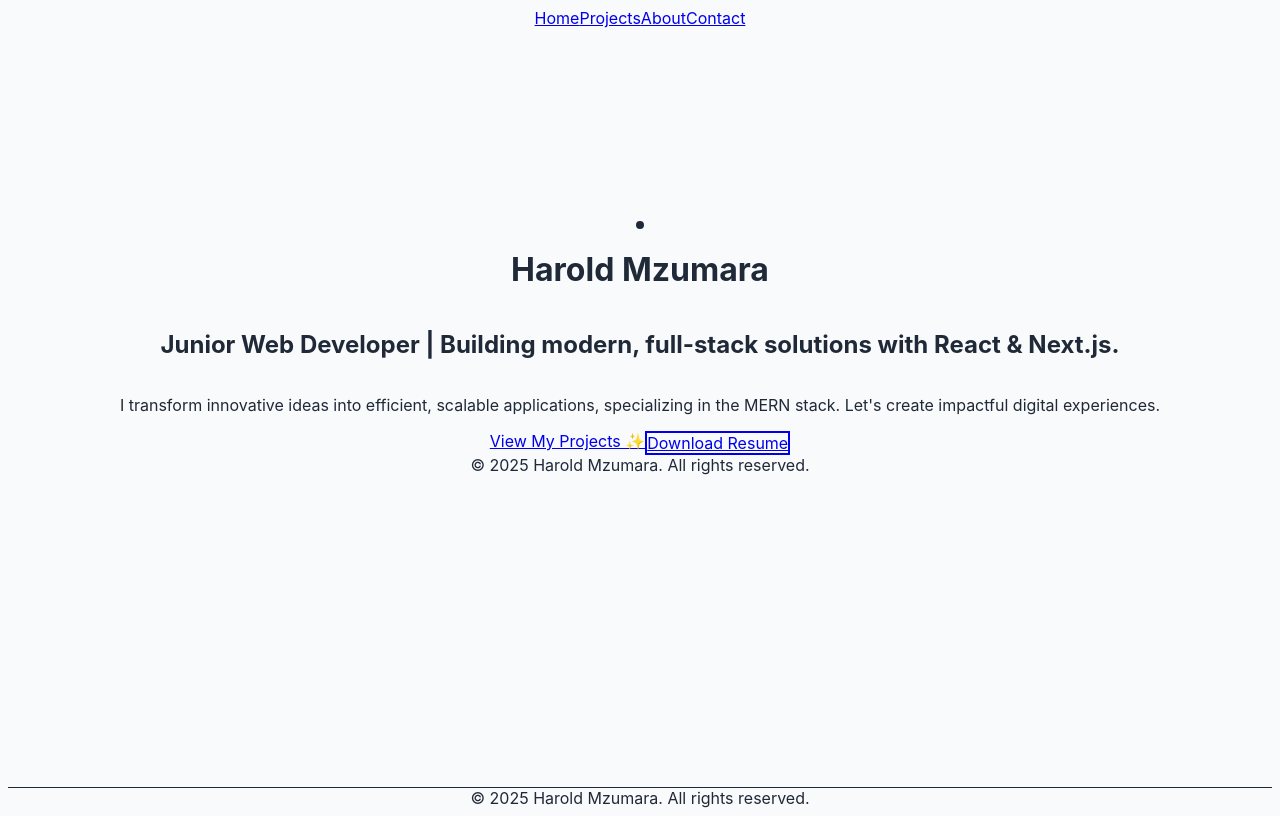
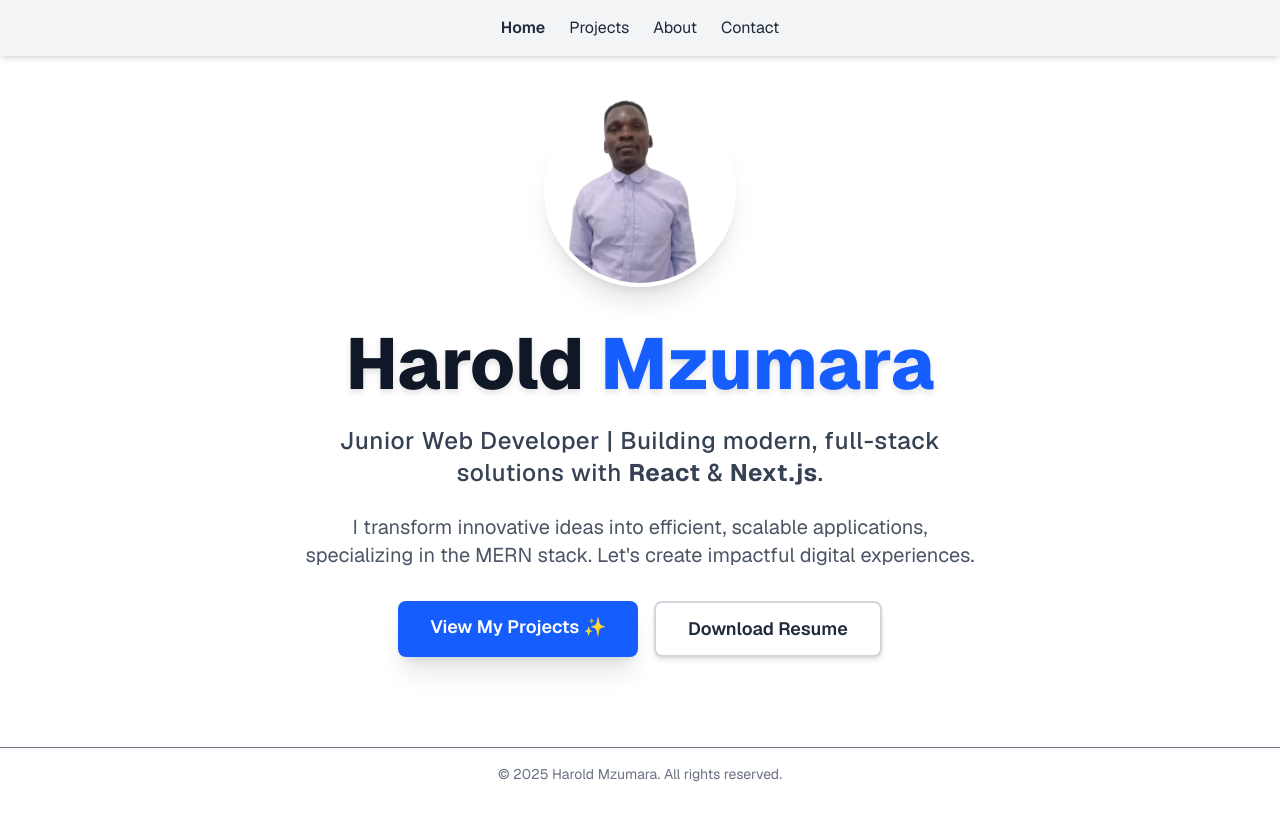
Before and after one commit to haroldmaclean/harold-portfolio, a Next.js app: page / in a window 1280 px wide. Built offline with nearby package versions, Linux system fonts and the light colour scheme.

Commit message:
fix(styles): Finalized globals.css with correct Tailwind imports. fix(home): Removed duplicate footer from Home page.

```diff
--- a/src/app/globals.css
+++ b/src/app/globals.css
@@ -1,32 +1,25 @@
-/* -------------------------------------------------------------------------- */
-/* Official Tailwind CSS Imports (Required for App Router)                     */
-/* -------------------------------------------------------------------------- */
-@tailwind base;
-@tailwind components;
-@tailwind utilities;
+@import 'tailwindcss';
 
-/* -------------------------------------------------------------------------- */
-/* Custom Global Styles and Variables                                         */
-/* -------------------------------------------------------------------------- */
+:root {
+  --background: #ffffff;
 
-/* Define a base font for the application */
-body {
-  /* Using 'Inter' as the default portfolio font if available,
-     otherwise falling back to standard sans-serif. */
-  font-family: 'Inter', Arial, Helvetica, sans-serif;
-
-  /* Setting a base background and text color, letting Tailwind handle dark mode */
-  background-color: #f9fafb; /* light gray background */
-  color: #1f2937; /* dark text color */
+  --foreground: #171717;
 }
 
-/* Optional: Smooth scrolling for 'anchor' links */
-html {
-  scroll-behavior: smooth;
+@theme inline {
+  --color-background: var(--background);
+
+  --color-foreground: var(--foreground);
+
+  --font-sans: var(--font-geist-sans);
+
+  --font-mono: var(--font-geist-mono);
 }
 
-/* Reusable Section Style (optional, often better replaced with Tailwind classes in JSX) */
-.section {
-  padding: 2rem 1rem;
-  text-align: center;
+@media (prefers-color-scheme: dark) {
+  :root {
+    --background: #0a0a0a;
+
+    --foreground: #ededed;
+  }
 }
--- a/src/app/page.js
+++ b/src/app/page.js
@@ -53,11 +53,6 @@
             Download Resume
           </Link>
         </div>
-
-        {/* 6. Footer */}
-        <footer className='mt-12 text-gray-500 text-sm'>
-          © {new Date().getFullYear()} Harold Mzumara. All rights reserved.
-        </footer>
       </div>
     </main>
   )
```
